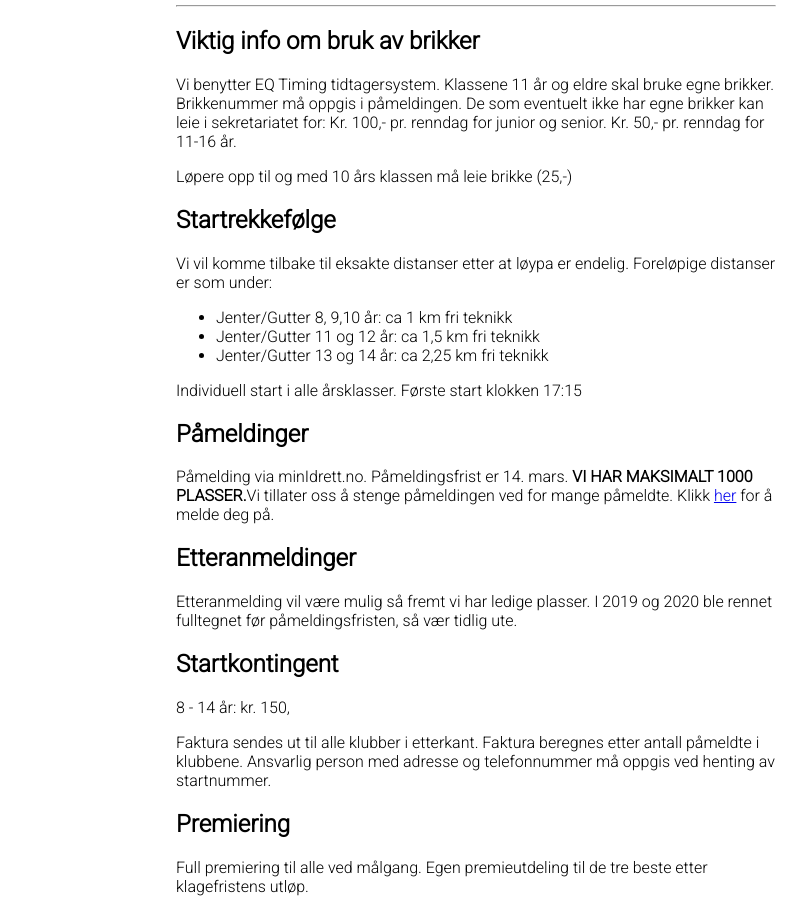
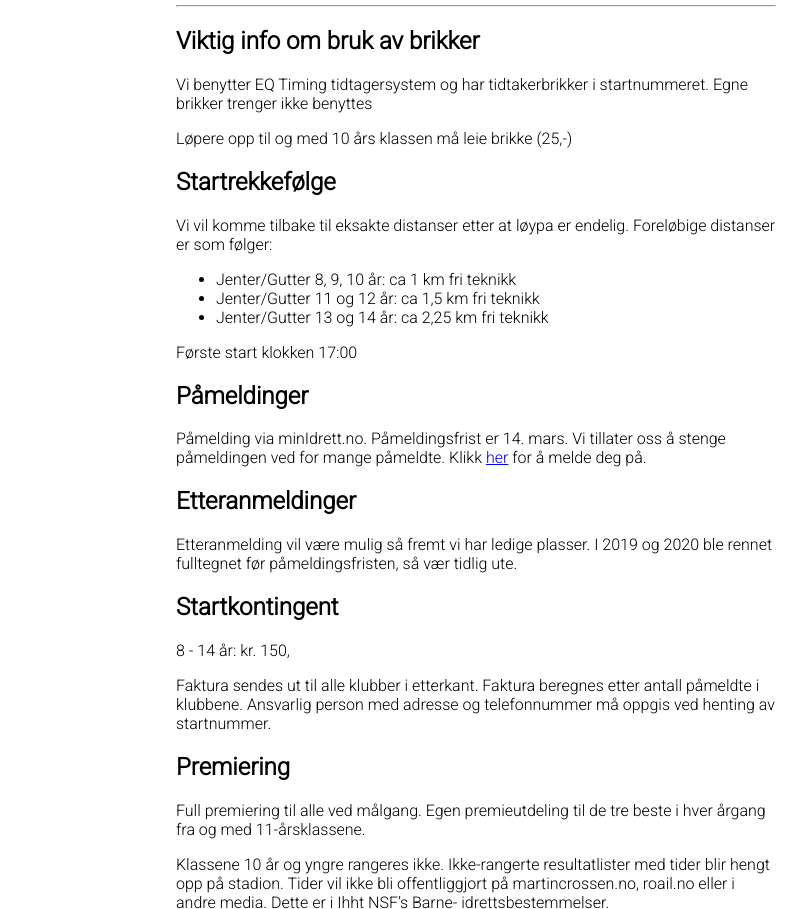
Before and after one commit to sondresorbye/martincrossen, a plain HTML site: page public/info.html in a window 1280 px wide. Shown: the part 179-1088 px from the top of the page, 164-971 px from the left. Drawn offline with nearby package versions, Linux system fonts and the light colour scheme.

Commit message:
changes for race 2022

```diff
--- a/public/info.html
+++ b/public/info.html
@@ -84,27 +84,24 @@
         <h1>Mandag 21. Mars 2022</h1>
         <hr>
         <h2>Viktig info om bruk av brikker</h2>
-        <p>Vi benytter EQ Timing tidtagersystem. Klassene 11 år og eldre skal bruke egne brikker. Brikkenummer må oppgis
-            i påmeldingen. De som eventuelt ikke har egne brikker kan leie i sekretariatet for: Kr. 100,- pr. renndag
-            for junior og senior. Kr. 50,-
-            pr. renndag for 11-16 år.
+        <p>Vi benytter EQ Timing tidtagersystem og har tidtakerbrikker i startnummeret. Egne brikker trenger ikke
+            benyttes
         </p>
         <p>Løpere opp til og med 10 års klassen må leie brikke (25,-)</p>
         <h2>Startrekkefølge</h2>
-
-        <p>Vi vil komme tilbake til eksakte distanser etter at løypa er endelig. Foreløpige distanser er som under: </p>
+        <p>Vi vil komme tilbake til eksakte distanser etter at løypa er endelig. Foreløbige distanser er som følger:</p>
         <ul>
-            <li>Jenter/Gutter 8, 9,10 år: ca 1 km fri teknikk</li>
+            <li>Jenter/Gutter 8, 9, 10 år: ca 1 km fri teknikk</li>
             <li>Jenter/Gutter 11 og 12 år: ca 1,5 km fri teknikk</li>
             <li>Jenter/Gutter 13 og 14 år: ca 2,25 km fri teknikk</li>
             <!-- <li>Jenter/Gutter 15 og 16 år: ca 4,5 km fri teknikk (to runder)</li> -->
             <!-- <li>Jr/ Sr: ca 4,5 km fri teknikk (to runder)</li> -->
         </ul>
-        <p>Individuell start i alle årsklasser. Første start klokken 17:15</p>
+        <p>Første start klokken 17:00</p>
 
         <h2>Påmeldinger</h2>
-        <p>Påmelding via minIdrett.no. Påmeldingsfrist er 14. mars.
-            <strong>VI HAR MAKSIMALT 1000 PLASSER.</strong>Vi tillater oss å stenge påmeldingen ved for mange påmeldte.
+        <p>Påmelding via minIdrett.no. Påmeldingsfrist er 14. mars. Vi tillater oss å stenge påmeldingen ved for mange
+            påmeldte.
             Klikk
             <a href="påmelding.html">her</a> for å melde deg på.
         </p>
@@ -121,7 +118,8 @@
         <p>Faktura sendes ut til alle klubber i etterkant. Faktura beregnes etter antall påmeldte i klubbene. Ansvarlig
             person med adresse og telefonnummer må oppgis ved henting av startnummer.</p>
         <h2>Premiering</h2>
-        <p>Full premiering til alle ved målgang. Egen premieutdeling til de tre beste etter klagefristens utløp. </p>
+        <p>Full premiering til alle ved målgang. Egen premieutdeling til de tre beste i hver årgang fra og med
+            11-årsklassene. </p>
         <p>Klassene 10 år og yngre rangeres ikke. Ikke-rangerte resultatlister med tider blir hengt opp på stadion.
             Tider vil ikke bli offentliggjort på martincrossen.no, roail.no eller i andre media. Dette er i Ihht NSF’s
             Barne- idrettsbestemmelser.
@@ -135,7 +133,7 @@
         <p>Iht §214.2.4 forbeholder vi oss retten til å beholde inntil 50% av startkontingenten ved avlysning av renn
             før renndagen til dekning av utgifter.</p>
         <h2>Parkering</h2>
-        <p>Vi har begrenset med parkering og henstiller til samkjøring. Parkering betales med Vipps til 71100 kr 100.
+        <p>Vi har begrenset med parkering og henstiller til samkjøring. Parkering betales med Vipps til 71100 kr 120.
         </p>
         <h2>Kontakt</h2>
         <p>Er det noe du lurer på, send mail til <a href="mailto:langrenn@roa.com">langrenn@roa.com</a> eller kontakt
```
Also changed, not shown: public/index.html (+1 -4 lines), public/løype.html (+3 -2 lines).
